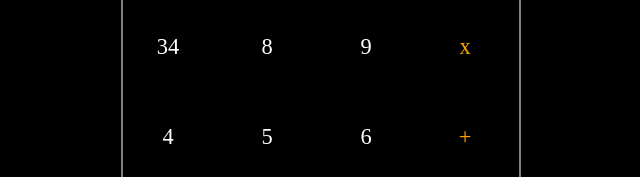
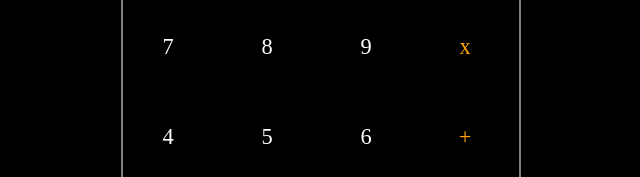
Before and after one commit to MEHAKSAHOTRA/calculator-js, a plain HTML site: page index.html in a window 1280 px wide. Shown: the part 250-427 px from the top of the page, 319-959 px from the left. Drawn offline with nearby package versions, Linux system fonts and the light colour scheme.

Commit message:
Update index.html

```diff
--- a/index.html
+++ b/index.html
@@ -21,7 +21,7 @@
             <button class="clear-last-input"> CE </button>
             <button class="operation" id="color"> / </button>
 
-			<button class="number"> 34</button>
+			<button class="number">7</button>
 			<button class="number"> 8 </button>
 			<button class="number"> 9 </button>
 			<button class="operation" id="color"> x </button>
```
